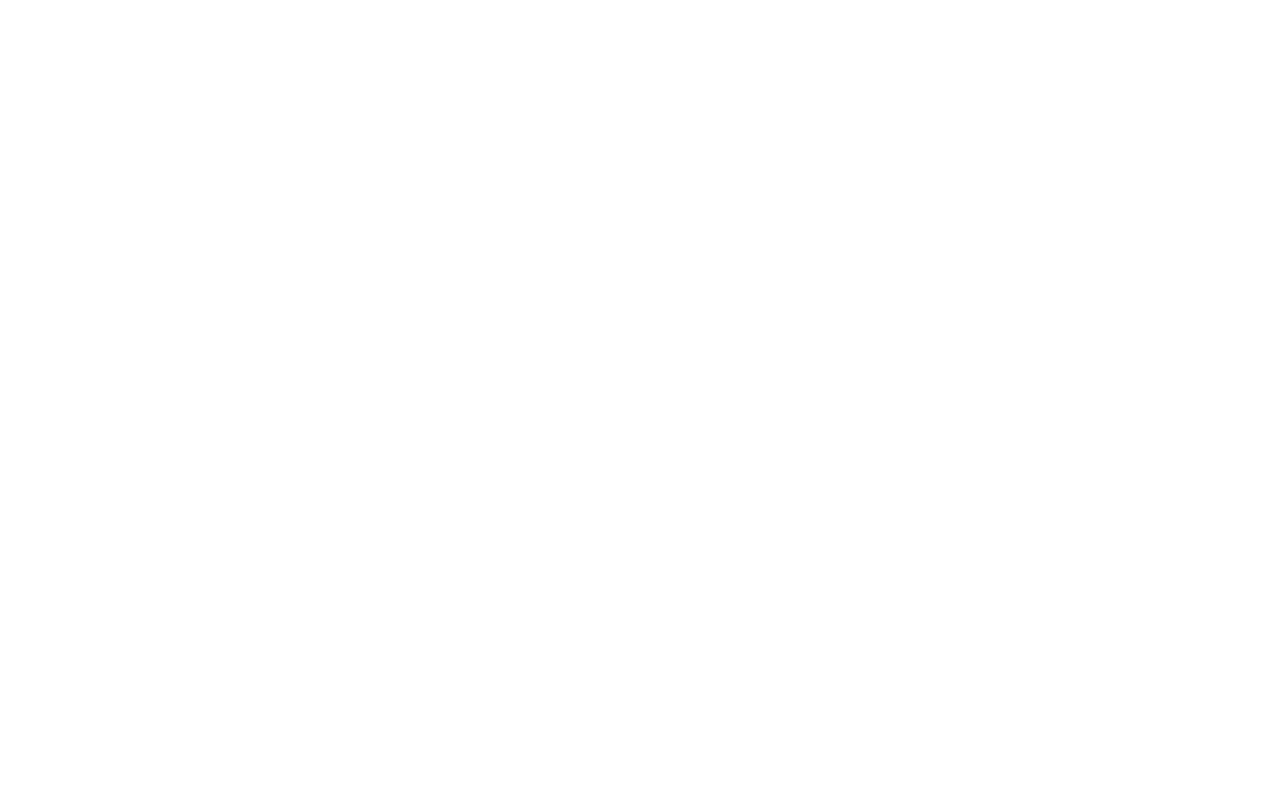
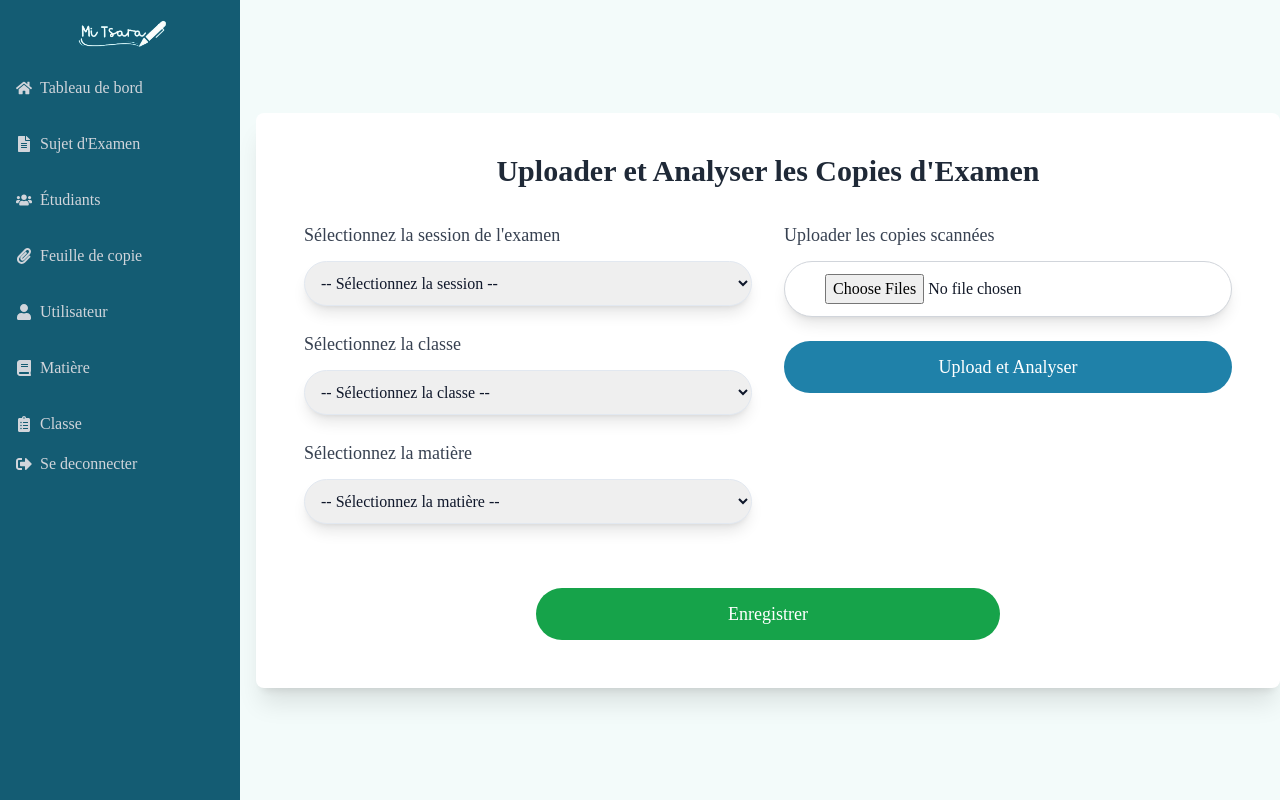
Before and after one commit to SophieRasoamialy/auto-grader, a React (Create React App) app: page /upload-copy in a window 1280 px wide. Before the commit this address had no page. Built offline with nearby package versions, Linux system fonts and the light colour scheme.

Commit message:
feat: add upload copy page

```diff
--- a/package.json
+++ b/package.json
@@ -7,6 +7,7 @@
     "@testing-library/jest-dom": "^5.17.0",
     "@testing-library/react": "^13.4.0",
     "@testing-library/user-event": "^13.5.0",
+    "aws-sdk": "^2.1664.0",
     "axios": "^1.7.2",
     "chart.js": "^4.4.3",
     "class-variance-authority": "^0.7.0",
--- a/src/App.js
+++ b/src/App.js
@@ -8,6 +8,7 @@
 import ArchivedSubjects from "./components/Questions/ArchivedSubjects";
 import SubjectDetails from "./components/Questions/SubjectDetails";
 import CreateExam from "./components/Questions/CreateExam";
+import UploadCopy from "./components/Answer/UploadCopy";
 
 const App = () => {
   return (
@@ -20,6 +21,7 @@
         <Route path="/archived-subjects" element={<ArchivedSubjects />} />
         <Route path="/sujet/:id" element={<SubjectDetails/>} />
         <Route path="/create-exam" element={<CreateExam />} />
+        <Route path="/upload-copy" element={<UploadCopy />} />
       </Routes>
     </Router>
   );
--- /dev/null
+++ b/src/components/Answer/UploadCopy.jsx
@@ -0,0 +1,155 @@
+import React, { useState } from 'react';
+import axios from 'axios';
+import Sidebar from '../components/Sidebar';
+
+const UploadCopy = () => {
+  const [files, setFiles] = useState([]);
+  const [result, setResult] = useState('');
+  const [session, setSession] = useState('');
+  const [classe, setClasse] = useState('');
+  const [matiere, setMatiere] = useState('');
+  const [uploadCount, setUploadCount] = useState(0);
+
+  const handleChange = (e) => {
+    setFiles(Array.from(e.target.files));
+  };
+
+  const handleSubmit = async () => {
+    if (!files.length) return;
+
+    const formData = new FormData();
+    files.forEach(file => formData.append('files', file));
+
+    try {
+      const response = await axios.post('http://localhost:3001/upload', formData, {
+        headers: {
+          'Content-Type': 'multipart/form-data',
+        },
+      });
+      setResult(response.data.textLines.join('\n'));
+      setUploadCount(files.length);
+    } catch (error) {
+      console.error('Error uploading file', error);
+    }
+  };
+
+  const handleSave = () => {
+    console.log('Saving files with details:', { session, classe, matiere });
+    // Add logic to save the details and uploaded files to your backend.
+  };
+
+  return (
+    <div className='flex'>
+      <Sidebar/>
+      <div className="flex items-center justify-center min-h-screen w-full bg-[#f3fbfa] pl-64">
+        <div className="bg-white rounded-lg px-12 pt-10 pb-12 relative shadow-xl w-full max-w-6xl leading-normal">
+          <h2 className="text-3xl font-semibold mb-8 text-gray-800 text-center">
+            Uploader et Analyser les Copies d'Examen
+          </h2>
+
+          <div className="flex flex-col md:flex-row items-start justify-between space-y-8 md:space-y-0 md:space-x-8">
+
+            {/* Left Side: Form Selections */}
+            <div className="w-full md:w-1/2">
+              <div className="mb-6">
+                <label className="block text-gray-700 mb-3 text-lg" htmlFor="session">
+                  Sélectionnez la session de l'examen
+                </label>
+                <select
+                  id="session"
+                  value={session}
+                  onChange={(e) => setSession(e.target.value)}
+                  className="block w-full p-3 border rounded-full shadow-lg focus:ring-[#1f81a9] focus:border-[#1f81a9]"
+                >
+                  <option value="">-- Sélectionnez la session --</option>
+                  <option value="session1">Session 1</option>
+                  <option value="session2">Session 2</option>
+                  <option value="session3">Session 3</option>
+                </select>
+              </div>
+
+              <div className="mb-6">
+                <label className="block text-gray-700 mb-3 text-lg" htmlFor="classe">
+                  Sélectionnez la classe
+                </label>
+                <select
+                  id="classe"
+                  value={classe}
+                  onChange={(e) => setClasse(e.target.value)}
+                  className="block w-full p-3 border rounded-full shadow-lg focus:ring-[#1f81a9] focus:border-[#1f81a9]"
+                >
+                  <option value="">-- Sélectionnez la classe --</option>
+                  <option value="class1">Classe 1</option>
+                  <option value="class2">Classe 2</option>
+                  <option value="class3">Classe 3</option>
+                </select>
+              </div>
+
+              <div className="mb-6">
+                <label className="block text-gray-700 mb-3 text-lg" htmlFor="matiere">
+                  Sélectionnez la matière
+                </label>
+                <select
+                  id="matiere"
+                  value={matiere}
+                  onChange={(e) => setMatiere(e.target.value)}
+                  className="block w-full p-3 border rounded-full shadow-lg focus:ring-[#1f81a9] focus:border-[#1f81a9]"
+                >
+                  <option value="">-- Sélectionnez la matière --</option>
+                  <option value="mathematics">Mathématiques</option>
+                  <option value="physics">Physique</option>
+                  <option value="chemistry">Chimie</option>
+                </select>
+              </div>
+            </div>
+
+            {/* Right Side: File Upload */}
+            <div className="w-full md:w-1/2">
+              <div className="mb-6">
+                <label className="block text-gray-700 mb-3 text-lg">Uploader les copies scannées</label>
+                <input
+                  type="file"
+                  multiple
+                  onChange={handleChange}
+                  className="bg-white border border-gray-300 text-gray-900 text-base rounded-full focus:ring-[#1f81a9] focus:border-[#1f81a9] block w-full pl-10 p-3 shadow-lg"
+                />
+              </div>
+
+              <button
+                onClick={handleSubmit}
+                className="w-full bg-[#1f81a9] text-white py-3 rounded-full hover:bg-[#145c73] transition duration-300 text-lg"
+              >
+                Upload et Analyser
+              </button>
+
+              {uploadCount > 0 && (
+                <div className="mt-6 text-gray-700 text-lg">
+                  <p>{uploadCount} fichier(s) uploadé(s).</p>
+                </div>
+              )}
+
+              {result && (
+                <div className="mt-8 bg-gray-50 p-6 border rounded-lg shadow-lg">
+                  <h3 className="text-xl font-semibold text-gray-700 mb-4">Résultats :</h3>
+                  <pre className="text-base text-gray-600">{result}</pre>
+                </div>
+              )}
+            </div>
+          </div>
+
+          {/* Bottom Center: Save Button */}
+          <div className="flex justify-center mt-10">
+            <button
+              onClick={handleSave}
+              className="text-white bg-green-600 hover:bg-green-700 focus:outline-none focus:ring-4 focus:ring-green-500 font-medium rounded-full text-lg px-8 py-3 text-center w-full md:w-1/2"
+            >
+              Enregistrer
+            </button>
+          </div>
+        </div>
+      </div>
+    </div>
+  );
+};
+
+export default UploadCopy;
--- a/src/components/components/Sidebar.jsx
+++ b/src/components/components/Sidebar.jsx
@@ -8,6 +8,8 @@
   FaFileAlt,
   FaClipboardList,
   FaSignOutAlt,
+  FaPaperclip
+
 } from "react-icons/fa";
 import Cookies from "js-cookie";
 
@@ -59,6 +61,15 @@
           </li>
           <li>
             <Link
+              to="/upload-copy"
+              className="flex items-center py-2 px-4 text-gray-300 hover:bg-gray-700 hover:text-white"
+            >
+              <FaPaperclip className="mr-2" />
+              Feuille de copie
+            </Link>
+          </li>
+          <li>
+            <Link
               to="/utilisateur"
               className="flex items-center py-2 px-4 text-gray-300 hover:bg-gray-700 hover:text-white"
             >
```
Also changed, not shown: 1 other file (tests, documents, lock files or other folders).
